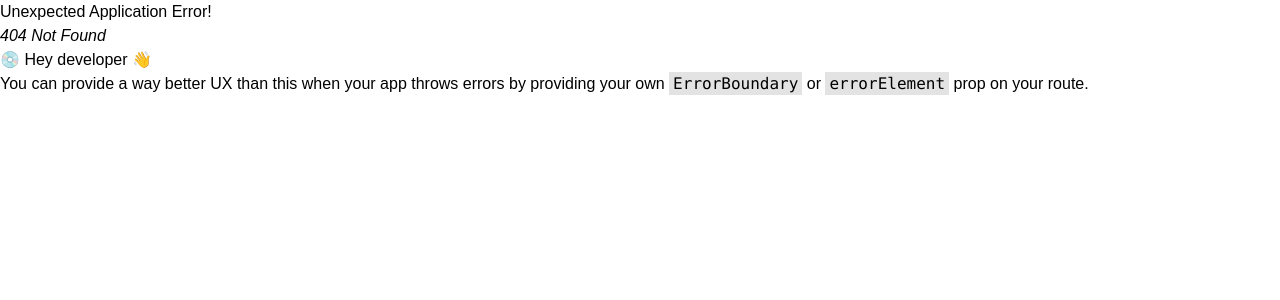
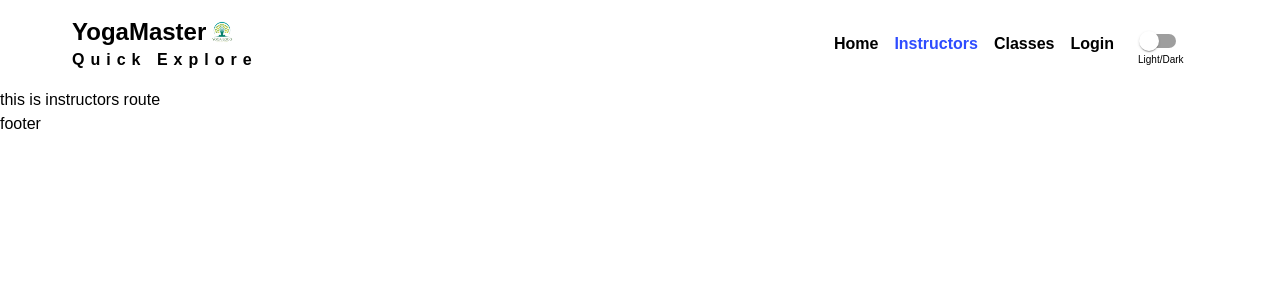
Before and after one commit to anikdas400/yoga-master-frontend, a React (Vite) app: page /instructors in a window 1280 px wide. Before the commit this address had no page. Shown: the top 300 px of the page. Built offline with nearby package versions, Linux system fonts and the light colour scheme.

Commit message:
darkMode setup complite

```diff
--- a/src/components/headers/Navbar.jsx
+++ b/src/components/headers/Navbar.jsx
@@ -1,26 +1,104 @@
-import { useState } from "react";
-import { NavLink } from "react-router-dom";
+import { useEffect, useState } from "react";
+import { NavLink, useLocation, useNavigate } from "react-router-dom";
+import { ThemeProvider, createTheme } from '@mui/material/styles';
+import { Switch } from "@mui/material";
 
 
 const navLinks = [
-    {name: "Home", route: "/"},
-    {name: "Instructors", route: "/instructors"},
-    {name: "Classes", route: "/classes"},
+    { name: "Home", route: "/" },
+    { name: "Instructors", route: "/instructors" },
+    { name: "Classes", route: "/classes" },
 ]
+
+const theme = createTheme({
+    palette:{
+        primary:{
+            main:"#674ea7",
+
+        },
+        secondary:{
+            main: "#00ff00"
+        },
+
+
+    }
+})
 
 const Navbar = () => {
 
     const [navBg, setNavBg] = useState('bg-[#15151580]')
 
+    // for MobileMenu
+    const [isMobileMenuOpen,setIsMobileMenuOpen] = useState(false);
+    const toggleMobileMenu =()=>{
+        setIsMobileMenuOpen(!isMobileMenuOpen)
+    }
+
+    // for darkMode
+    const [isDarkMode,setIsDarkMode] = useState(false)
+
+    useEffect(()=>{
+        const darkClass = 'dark';
+        const root = window.document.documentElement;
+        if(isDarkMode){
+            root.classList.add(darkClass);
+        }else{
+            root.classList.remove(darkClass);
+        }
+    },[isDarkMode])
+
+    // for location after login or register
+
+    const navigate = useNavigate();
+    const location = useLocation();
+    const [isHome,setIsHome] = useState(false);
+    const [isLogin, setIsLogin] = useState(false);
+    const [isFixed,setIsFixed] = useState(false)
+
+    useEffect(()=>{
+        setIsHome(location.pathname === '/');
+        setIsLogin(location.pathname === '/login');
+        setIsFixed(location.pathname === '/register' || location.pathname === '/login');
+    },[location]);
+
+    // for user login
+    const [user,setUser] = useState(false)
+
+    // for scrollPosition
+
+    useEffect(()=>{
+        const handleScroll =()=>{
+            const currentPosition = window.pageYOffset;
+            setScrollPosition(currentPosition);
+        };
+        window.addEventListener('scroll', handleScroll);
+        return ()=> window.removeEventListener('scroll',handleScroll)
+    },[])
+
+    const [scrollPosition, setScrollPosition] = useState(0);
+
+    useEffect(()=>{
+        if( scrollPosition > 100){
+            if(isHome){
+                setNavBg('bg-white backdrop-filter backdrop-blur-xl bg-opacity-0 dark:text-white text-black')
+            }else{
+                setNavBg('bg-white text-black dark:bg-black dark:text-white')
+            }
+        }else{
+            setNavBg(`${isHome || location.pathname === '/' ? 'bg-transparent' : 'bg-white dark:bg-black'} dark:text-white text-black`)
+        }
+
+    },[scrollPosition])
+
 
     return (
         <nav>
             <div className="lg:w-[95%] mx-auto sm:px-6 lg:px-6">
-                <div className="px-4 py-4 flex items-center justify-center">
+                <div className="px-4 py-4 flex items-center justify-between">
                     {/* logo */}
-                    <div >
+                    <div className="dark:text-white text-black " >
                         <h1 className="text-2xl inline-flex items-center font-bold"> YogaMaster <img className="h-8 w-8" src="/yoga-logo.png" alt="yogamaster" /></h1>
-                       <p className="font-bold tracking-[6px]">Quick Explore</p>
+                        <p className="font-bold tracking-[6px]">Quick Explore</p>
                     </div>
 
                     {/* mobile menu icon */}
@@ -29,13 +107,31 @@ const Navbar = () => {
                         <div className="flex">
                             <ul className="flex items-center ml-10 space-x-4 pr-5 ">
                                 {
-                                    navLinks.map((link)=>(
-                                        <li key={link.route}><NavLink to={link.route}  className={({ isActive}) =>
-                                            `font-bold ${isActive ? 'text-secondary' : `${navBg.includes('bg-transparent') ? 'text-white' : 'text-black dark:text-white'}`} hover:text-secondary duration-200`
+                                    navLinks.map((link) => (
+                                        <li key={link.route}><NavLink to={link.route} className={({ isActive }) =>
+                                            `font-bold ${isActive ? 'text-secondary' : `${navBg.includes('bg-transparent') ? 'text-black' : 'text-black dark:text-white'}`} hover:text-secondary duration-200`
 
-                                          }>{link.name}</NavLink></li>
+                                        }>{link.name}</NavLink></li>
                                     ))
                                 }
+
+                                {/* based on users */}
+
+                                <NavLink to='/login' className={({ isActive }) =>
+                                    `font-bold ${isActive ? 'text-secondary' : `${navBg.includes('bg-transparent') ? 'text-black' : 'text-black dark:text-white'}`} hover:text-secondary duration-200`
+
+                                }>Login</NavLink>
+
+                                {/* color toggle */}
+                                <li>
+                                <ThemeProvider theme={theme}>
+                                    <div className="">
+                                    <Switch className="p-6" onChange={()=> setIsDarkMode(!isDarkMode)}/>
+                                    <h2 className="text-[10px] ml-2 -mt-2">Light/Dark</h2>
+                                    </div>
+
+                                </ThemeProvider>
+                                </li>
                             </ul>
                         </div>
                     </div>
--- /dev/null
+++ b/src/pages/Classes/Classes.jsx
@@ -0,0 +1,11 @@
+
+
+const Classes = () => {
+    return (
+        <div>
+            <h2>this is classes route</h2>
+        </div>
+    );
+};
+
+export default Classes;
--- /dev/null
+++ b/src/pages/Instructors/Instructors.jsx
@@ -0,0 +1,11 @@
+
+
+const Instructors = () => {
+    return (
+        <div>
+            <h2>this is instructors route</h2>
+        </div>
+    );
+};
+
+export default Instructors;
```
Also changed, not shown: src/routes/router.jsx (+12 -2 lines), src/pages/Home/Home.jsx (renamed from src/pages/Home.jsx).
